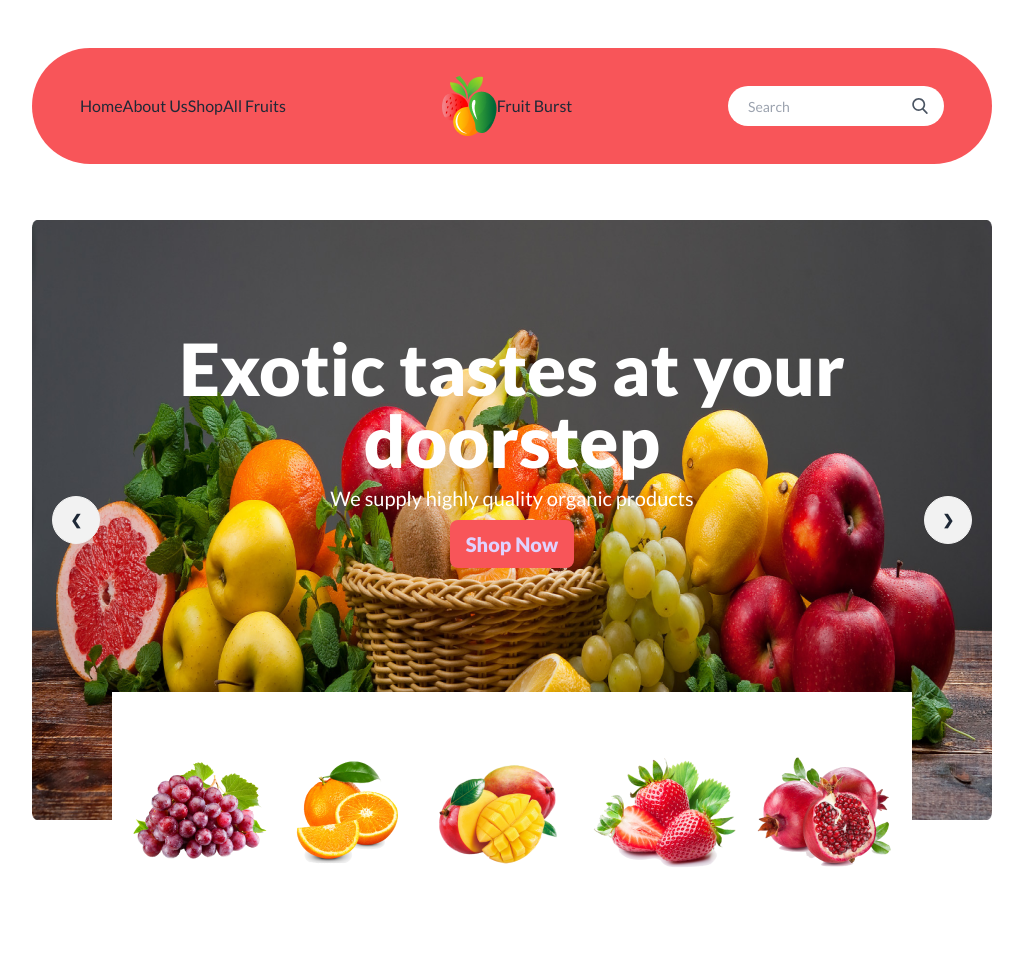
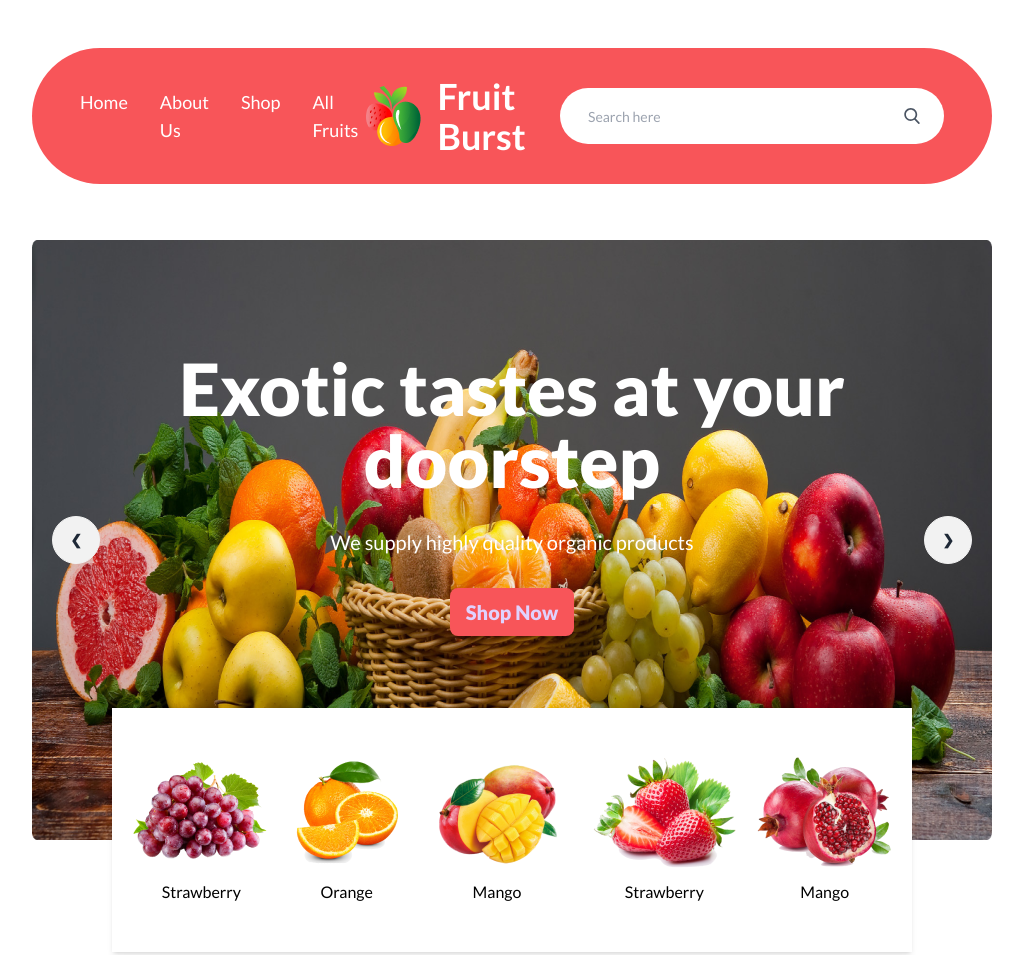
Before and after one commit to totansarker2/fruit-brust, a plain HTML site: page index.html in a window 1280 px wide. Shown: the top 955 px of the page, without its empty margins (128-1151 px from the left). Drawn offline with nearby package versions, Linux system fonts and the light colour scheme; grey boxes are pictures that could not be loaded.

Commit message:
nav section done

```diff
--- a/index.html
+++ b/index.html
@@ -22,8 +22,9 @@
     <title>Fruit Burst</title>
 
     <style>
-        body, .font-lato{
-            font-family: 'Lato', sans-serif;
+      body,
+      .font-lato {
+        font-family: "Lato", sans-serif;
       }
 
       .team-section {
@@ -39,26 +40,26 @@
       <nav
         class="w-full md:w-9/12 flex flex-col md:flex-row justify-between items-center gap-2 bg-[#F85559] rounded-full py-7 px-12"
       >
-        <ul class="flex">
+        <ul class="flex text-lg font-medium text-white gap-8">
           <li>Home</li>
           <li>About Us</li>
           <li>Shop</li>
           <li>All Fruits</li>
         </ul>
 
-        <div class="logo flex items-center">
-          <img src="./images/logo.png" alt="" />
-          Fruit Burst
+        <div class="logo flex items-center text-4xl font-bold text-white gap-4">
+          <img class="" src="./images/logo.png" alt="" />
+          <span>Fruit Burst</span>
         </div>
 
         <div class="relative text-gray-600">
           <input
             type="search"
             name="serch"
-            placeholder="Search"
-            class="bg-white h-10 px-5 pr-10 rounded-full text-sm focus:outline-none"
+            placeholder="Search here"
+            class="bg-white w-96 h-14 px-7 pr-10 rounded-full text-sm focus:outline-none font-medium"
           />
-          <button type="submit" class="absolute right-0 top-0 mt-3 mr-4">
+          <button type="submit" class="absolute right-2 top-2 mt-3 mr-4">
             <svg
               class="h-4 w-4 fill-current"
               xmlns="http://www.w3.org/2000/svg"
@@ -70,8 +71,8 @@
               viewBox="0 0 56.966 56.966"
               style="enable-background: new 0 0 56.966 56.966"
               xml:space="preserve"
-              width="512px"
-              height="512px"
+              width="520px"
+              height="520px"
             >
               <path
                 d="M55.146,51.887L41.588,37.786c3.486-4.144,5.396-9.358,5.396-14.786c0-12.682-10.318-23-23-23s-23,10.318-23,23  s10.318,23,23,23c4.761,0,9.298-1.436,13.177-4.162l13.661,14.208c0.571,0.593,1.339,0.92,2.162,0.92  c0.779,0,1.518-0.297,2.079-0.837C56.255,54.982,56.293,53.08,55.146,51.887z M23.984,6c9.374,0,17,7.626,17,17s-7.626,17-17,17  s-17-7.626-17-17S14.61,6,23.984,6z"
@@ -125,24 +126,43 @@
         </div>
 
         <div
-          class="w-10/12 h-full absolute top-28 flex flex-col items-center justify-between"
+          class="w-10/12 h-full absolute top-28 flex flex-col items-center justify-between gap-y-16"
         >
-          <div class="space-y-2">
+          <div class="flex flex-col items-center gap-8">
             <h1 class="text-7xl font-extrabold">
               Exotic tastes at your<br />
               doorstep
             </h1>
-            <p class="text-xl font-medium">We supply highly quality organic products</p>
-            <button class="btn btn-primary bg-[#F85559] border-none text-xl font-extrabold capitalize">
+            <p class="text-xl font-medium">
+              We supply highly quality organic products
+            </p>
+            <button
+              class="btn btn-primary bg-[#F85559] border-none text-xl font-extrabold capitalize w-fit"
+            >
               Shop Now
             </button>
           </div>
-          <div class="w-full flex justify-evenly bg-white py-16">
+          <div class="w-full flex justify-evenly bg-white py-12 text-black shadow-md">
+            <div class="flex flex-col gap-3">
               <img src="./images/fruit1.png" alt="" />
+              <span>Strawberry</span>
+            </div>
+            <div class="flex flex-col gap-3">
               <img src="./images/fruit2.png" alt="" />
+              <span>Orange</span>
+            </div>
+            <div class="flex flex-col gap-3">
               <img src="./images/fruit3.png" alt="" />
+              <span>Mango</span>
+            </div>
+            <div class="flex flex-col gap-3">
               <img src="./images/fruit4.png" alt="" />
+              <span>Strawberry</span>
+            </div>
+            <div class="flex flex-col gap-3">
               <img src="./images/fruit5.png" alt="" />
+              <span>Mango</span>
+            </div>
           </div>
         </div>
       </section>
@@ -245,7 +265,7 @@
             </div>
             <span>Apples</span>
             <!-- Open the modal using ID.showModal() method -->
-            <button class="text-[#F85559]" onclick="my_modal_1.showModal()">
+            <button class="text-[#F85559] text-lg font-bold" onclick="my_modal_1.showModal()">
               Details
             </button>
             <dialog id="my_modal_1" class="modal">
@@ -256,7 +276,7 @@
                 </p>
                 <div class="modal-action">
                   <!-- if there is a button in form, it will close the modal -->
-                  <button class="text-[#F85559]">Close</button>
+                  <button class="text-[#F85559] text-lg">Close</button>
                 </div>
               </form>
             </dialog>
@@ -320,7 +340,7 @@
             </div>
             <span>Orange</span>
             <!-- Open the modal using ID.showModal() method -->
-            <button class="text-[#F85559]" onclick="my_modal_2.showModal()">
+            <button class="text-[#F85559] text-lg font-bold" onclick="my_modal_2.showModal()">
               Details
             </button>
             <dialog id="my_modal_2" class="modal">
@@ -395,7 +415,7 @@
             </div>
             <span>Red Dragon</span>
             <!-- Open the modal using ID.showModal() method -->
-            <button class="text-[#F85559]" onclick="my_modal_3.showModal()">
+            <button class="text-[#F85559] text-lg font-bold" onclick="my_modal_3.showModal()">
               Details
             </button>
             <dialog id="my_modal_3" class="modal">
@@ -470,7 +490,7 @@
             </div>
             <span>Banana</span>
             <!-- Open the modal using ID.showModal() method -->
-            <button class="text-[#F85559]" onclick="my_modal_4.showModal()">
+            <button class="text-[#F85559] text-lg font-bold" onclick="my_modal_4.showModal()">
               Details
             </button>
             <dialog id="my_modal_4" class="modal">
@@ -488,7 +508,7 @@
           </div>
         </div>
 
-        <button class="btn btn-primary bg-[#F85559] border-none">
+        <button class="btn btn-primary bg-[#F85559] border-none text-xl font-extrabold capitalize w-fit">
           Shop All
         </button>
       </section>
```
Lines whose indentation alone changed are shown as unchanged.
